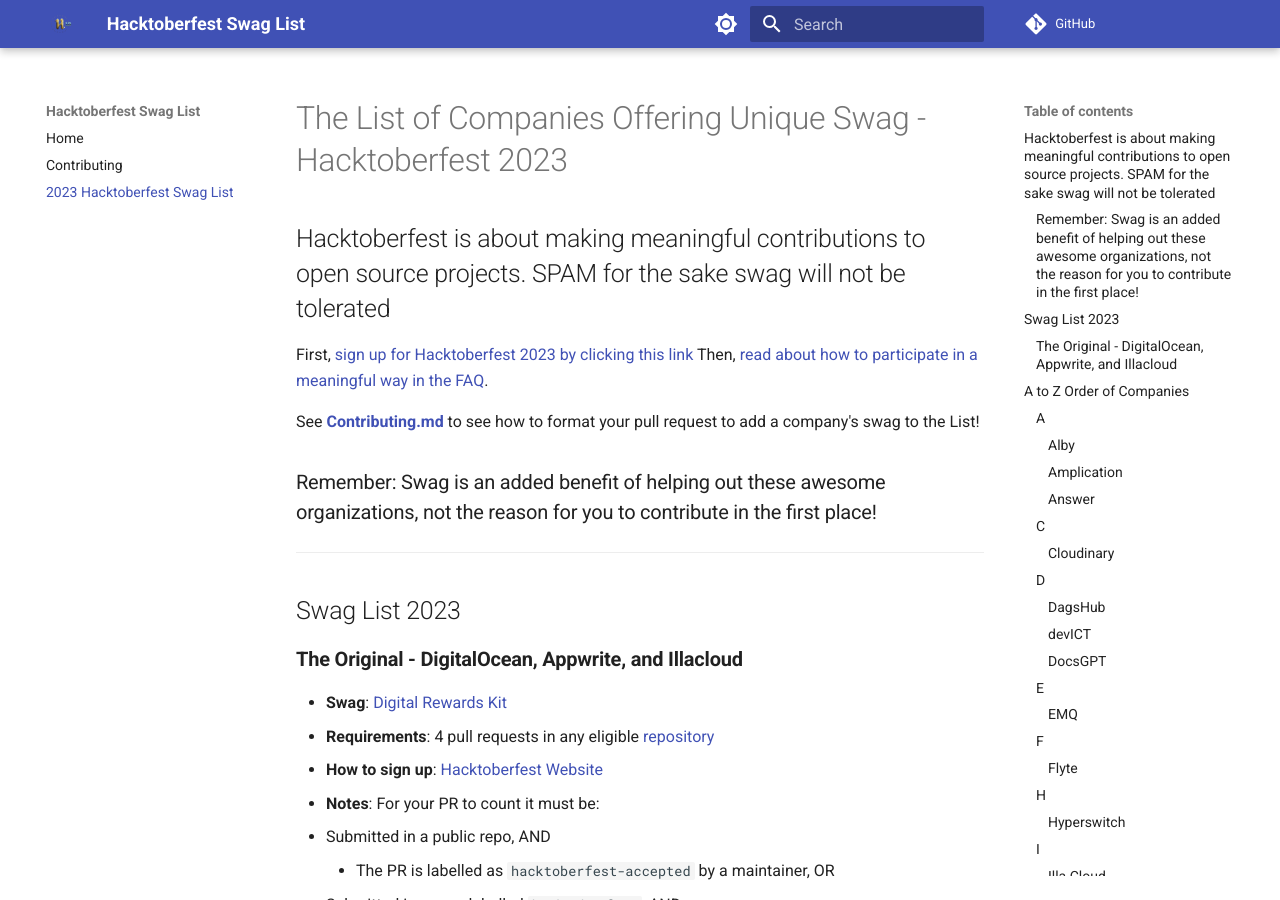
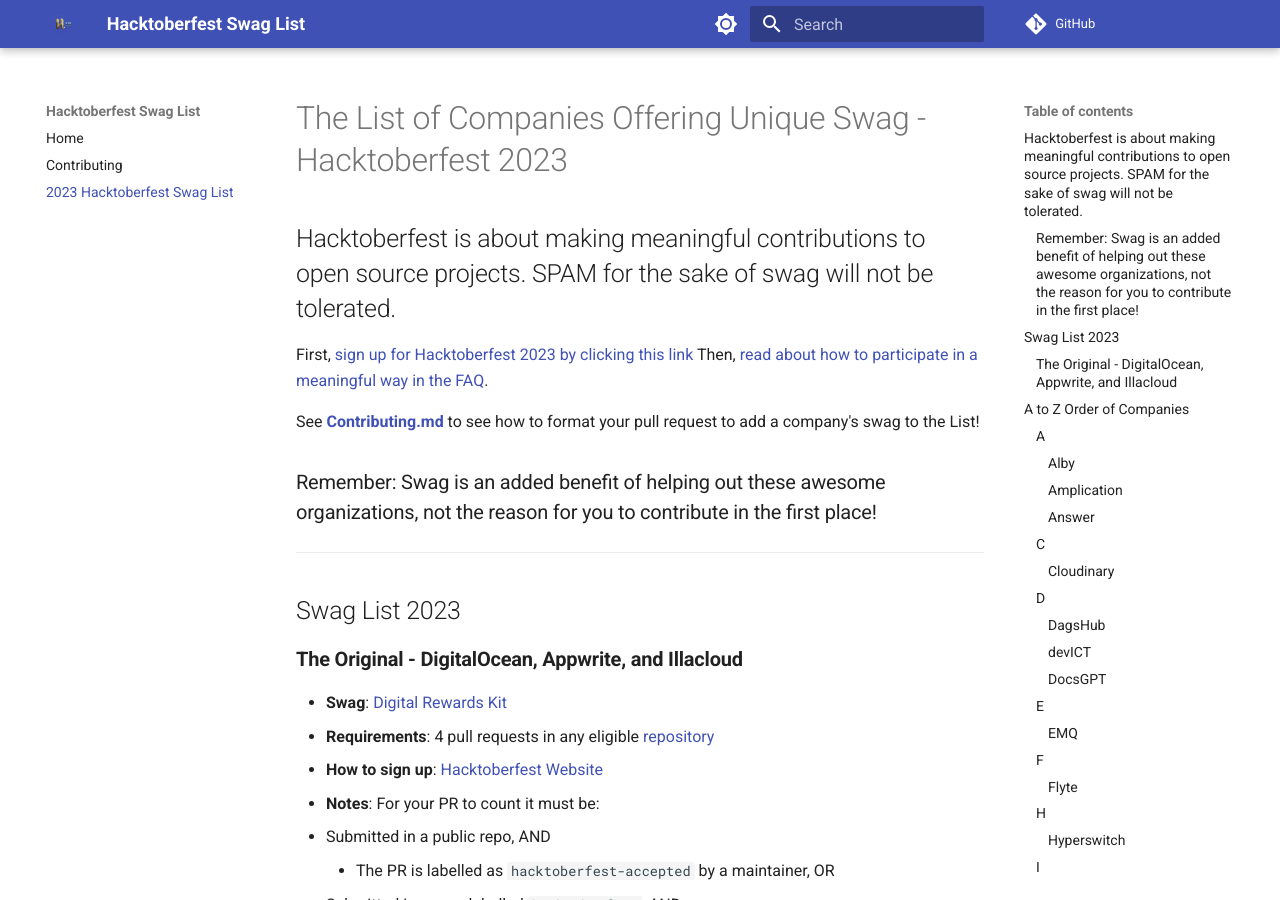
Before and after one commit to crweiner/hacktoberfest-swag-list, an MkDocs documentation site: the page built from docs/list.md, in a window 1280 px wide and 900 px high. Built offline with MkDocs 1.6.1 and Material for MkDocs 9.7.7, drawn with Linux system fonts in a browser that asks for light colours; plug-ins that fetch from the network failed and are left out; comment, search, counter and statistics services are not loaded.

Commit message:
Fix: typos

```diff
--- a/docs/list.md
+++ b/docs/list.md
@@ -1,6 +1,6 @@
 # The List of Companies Offering Unique Swag - Hacktoberfest 2023
 
-## Hacktoberfest is about making meaningful contributions to open source projects. SPAM for the sake swag will not be tolerated
+## Hacktoberfest is about making meaningful contributions to open source projects. SPAM for the sake of swag will not be tolerated.
 
 First, [sign up for Hacktoberfest 2023 by clicking this link](https://hacktoberfest.com/) Then, [read about how to participate in a meaningful way in the FAQ](https://hacktoberfest.com/participation/).
 
```
